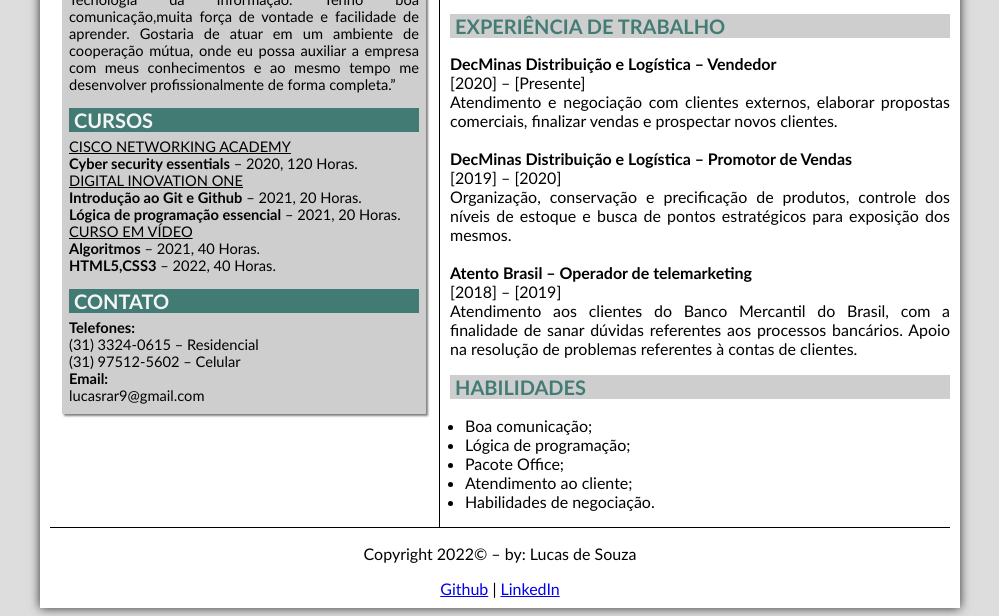
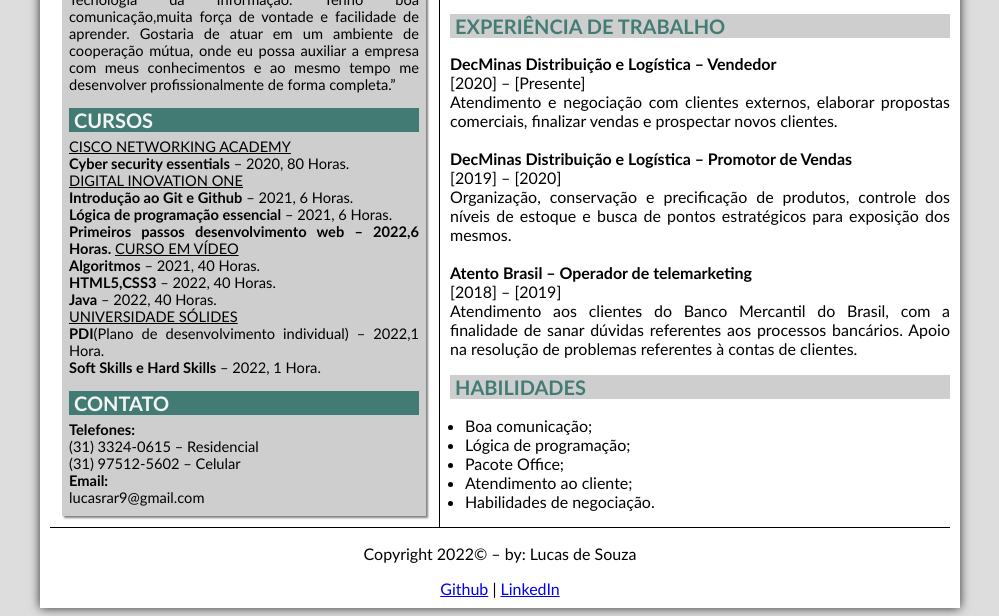
Before and after one commit to lucasdesouzax/Curriculo, a plain HTML site: page index.html in a window 1280 px wide. Shown: the part 233-849 px from the top of the page, without its empty margins (140-1139 px from the left). Drawn offline with Linux system fonts and the light colour scheme.

Commit message:
AlteracaoCursosFeitos

```diff
--- a/index.html
+++ b/index.html
@@ -65,13 +65,20 @@
                 forma completa.”</p>
             <h1> CURSOS </h1>
             <p><span>CISCO NETWORKING ACADEMY </span><br>
-                <strong> Cyber security essentials</strong> – 2020, 120 Horas.<br>
+                <strong> Cyber security essentials</strong> – 2020, 80 Horas.<br>
                 <span>DIGITAL INOVATION ONE</span> <br>
-                <strong>Introdução ao Git e Github</strong> – 2021, 20 Horas.
-                <br><strong>Lógica de programação essencial</strong> – 2021, 20 Horas.<br>
+                <strong>Introdução ao Git e Github</strong> – 2021, 6 Horas.
+                <br><strong>Lógica de programação essencial</strong> – 2021, 6 Horas.<br>
+                <strong>Primeiros passos desenvolvimento web – 2022,6 Horas.</strong>
                 <span>CURSO EM VÍDEO</span> <br>
                 <strong>Algoritmos</strong> – 2021, 40 Horas.
                 <br><strong>HTML5,CSS3</strong> – 2022, 40 Horas.
+                <br><strong>Java</strong> – 2022, 40 Horas.
+                <br>
+                <span>UNIVERSIDADE SÓLIDES</span> <br>
+                <strong>PDI</strong>(Plano de desenvolvimento individual) – 2022,1 Hora.<br>
+                <strong> Soft Skills e Hard Skills</strong>  – 2022, 1 Hora.
+
             <h1>CONTATO</h1>
             <p>
                 <strong>Telefones:</strong><br>
```
